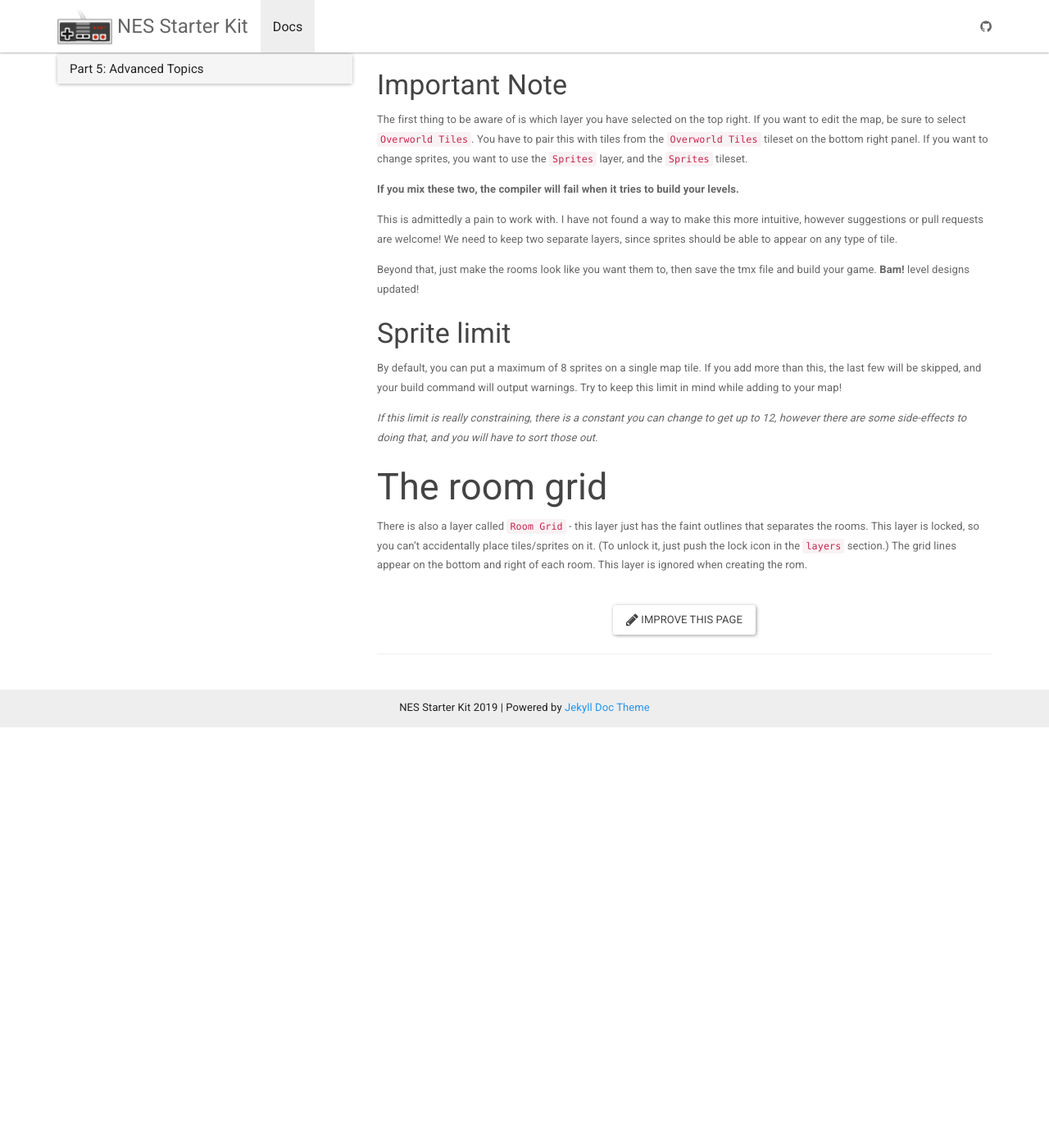
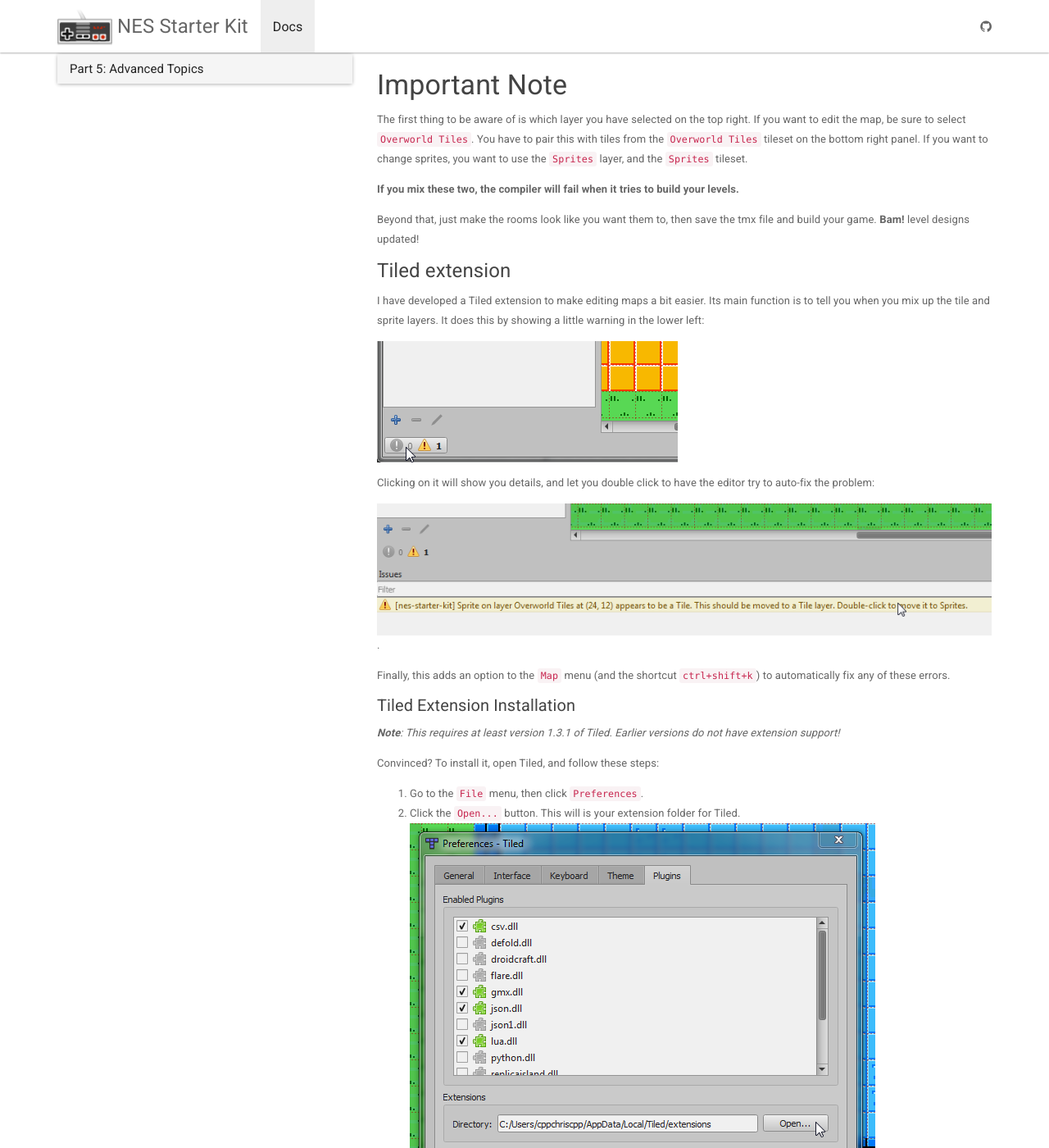
Before and after one commit to igwgames/nes-starter-kit, a Jekyll site: the page built from _docs/section_2/changing_the_world.md, in a window 1280 px wide and 1400 px high, scrolled down 737 px. Shown: the whole window at 82% size. Built offline with Jekyll 4.4.1, drawn with Linux system fonts in a browser that asks for light colours; nearby versions of some CDN libraries; our own code applies the rules of GitHub Pages for plain Markdown files; before the commit the page ends 1625 px from its top, so only the background shows below that; some of the changed text lies outside the part shown.

Commit message:
Automated documentation update [ci skip]

```diff
--- a/_docs/section_2/changing_the_world.md
+++ b/_docs/section_2/changing_the_world.md
@@ -24,12 +24,35 @@
 
 **If you mix these two, the compiler will fail when it tries to build your levels.**
 
-This is admittedly a pain to work with. I have not found a way to make this more intuitive, however suggestions
-or pull requests are welcome! We need to keep two separate layers, since sprites should be able to appear on
-any type of tile.
-
 Beyond that, just make the rooms look like you want them to, then save the tmx file and build your game.
 **Bam!** level designs updated!
+
+#### Tiled extension
+
+I have developed a Tiled extension to make editing maps a bit easier. Its main function is to tell you when you
+mix up the tile and sprite layers. It does this by showing a little warning in the lower left:
+
+![Error Messages](../images/tiled_error_preview.png)
+
+Clicking on it will show you details, and let you double click to have the editor try to auto-fix the problem:
+
+![Error Details](../images/tiled_error.png).
+
+Finally, this adds an option to the `Map` menu (and the shortcut `ctrl+shift+k`) to automatically fix any of
+these errors.
+
+##### Tiled Extension Installation
+
+_**Note**: This requires at least version 1.3.1 of Tiled. Earlier versions do not have extension support!_
+
+Convinced? To install it, open Tiled, and follow these steps:
+
+1. Go to the `File` menu, then click `Preferences`.
+2. Click the `Open...` button. This will is your extension folder for Tiled.
+![Tiled Extensions](../images/tiled_extensions.png)
+3. In a new explorer window, open the
+[tools/tiled_extension](../../tools/tiled_extension) folder
+4. copy the `nes-starter-kit-tiled` folder from here into the extensions folder you opened in step 2.
 
 ### Sprite limit
 
```
Also changed, not shown: _docs/section_1/setting_up_your_tools.md (+1 -1 lines).
